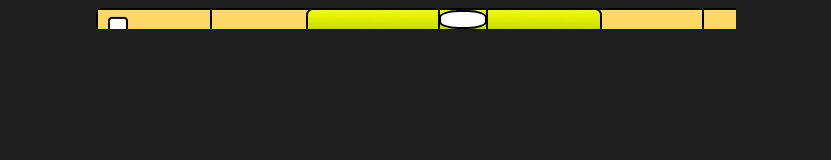
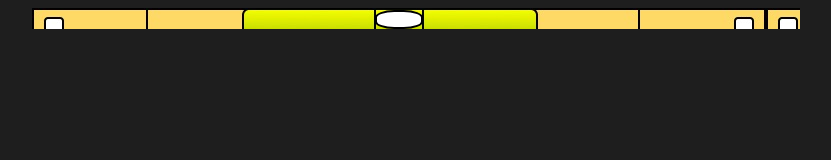
Before and after one commit to beniboiy/spirit-level.github.io, a plain HTML site: page index.html in a window 1280 px wide. Shown: the whole page, without its empty margins (232-1063 px from the left). Drawn offline with Linux system fonts and the light colour scheme.

Commit message:
Update index.html

```diff
--- a/index.html
+++ b/index.html
@@ -4,8 +4,8 @@
     <title>Spirit Level App</title>
     <meta name="apple-mobile-web-app-capable" content="yes" />
     <meta name="mobile-web-app-capable" content="yes" />
-    <link rel="icon" href="/CAt_not.ico"/>
-    <link rel="apple-touch-icon" href="/CAt_not.ico">
+    <link rel="icon" type="image/ico" url="CAt_not.ico"/>
+    <link rel="apple-touch-icon" type="image/ico" url="CAt_not.ico">
     <style>
         body {
             height: 100%;
@@ -17,7 +17,7 @@
             background-image: url(Level_case.jpg);
             height: 15%;
             margin: auto;
-            width: 50%;
+            width: 60%;
             padding-top: 2.3px;
         }
 
```
